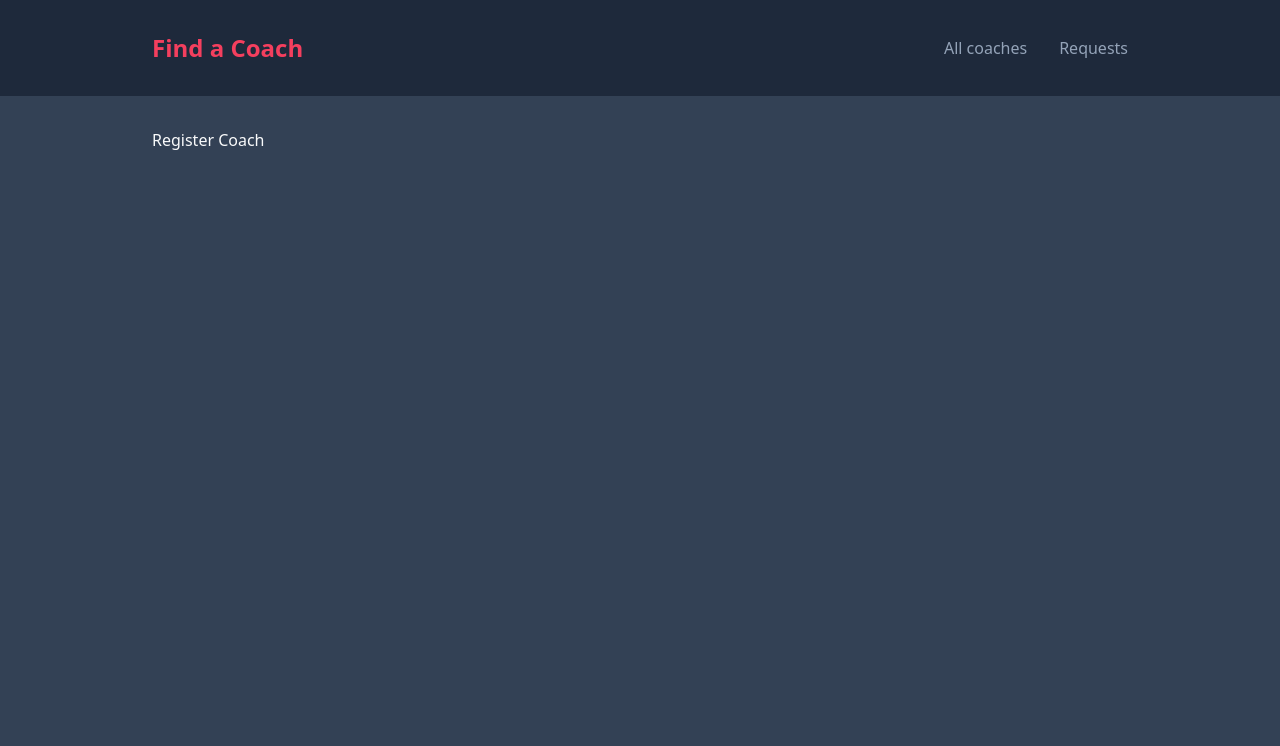
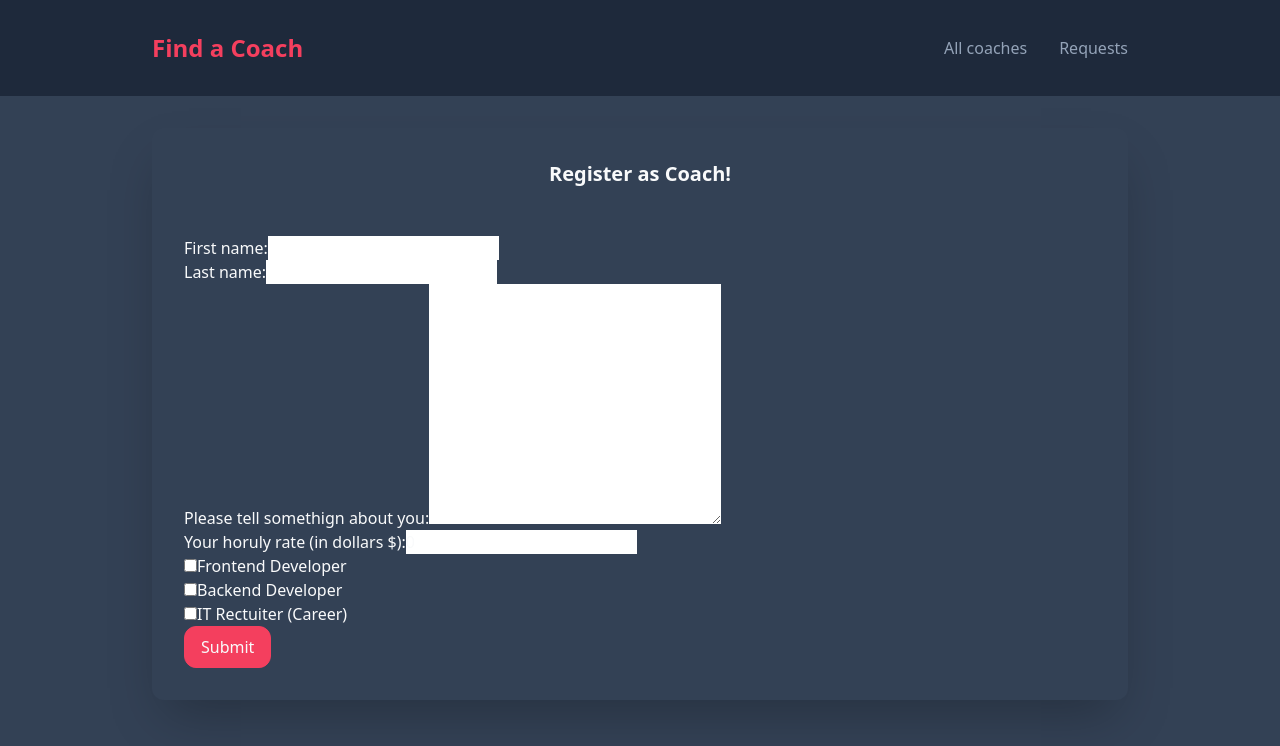
Before and after one commit to KacperNlp/Find-a-coach, a Vue app: page /register in a window 1280 px wide. Shown: the top 746 px of the page. Built offline with nearby package versions, Linux system fonts and the light colour scheme.

Commit message:
Create basic structure of register form for new coaches

```diff
--- /dev/null
+++ b/src/components/coaches/AppFormAreas.vue
@@ -0,0 +1,15 @@
+<template>
+  <ul>
+    <li v-for="area in areasList">
+      <input type="checkbox" :id="area.value" :value="area.value" /><label
+        :for="area.value"
+        >{{ area.label }}</label
+      >
+    </li>
+  </ul>
+</template>
+<script setup>
+const props = defineProps({
+  areasList: Array,
+});
+</script>
--- /dev/null
+++ b/src/components/coaches/AppFormInput.vue
@@ -0,0 +1,13 @@
+<template>
+  <div>
+    <label :for="inputId">{{ labelText }}</label>
+    <input type="text" :name="inputId" :id="inputId" />
+  </div>
+</template>
+
+<script setup>
+const props = defineProps({
+  labelText: String,
+  inputId: String,
+});
+</script>
--- /dev/null
+++ b/src/components/coaches/AppRegisterCoachForm.vue
@@ -0,0 +1,62 @@
+<template>
+  <form @submit.prevent="onSubmitForm">
+    <app-form-input
+      label-text="First name:"
+      input-id="firstName"
+    ></app-form-input>
+    <app-form-input
+      label-text="Last name:"
+      input-id="lastName"
+    ></app-form-input>
+    <div>
+      <label for="description">Please tell somethign about you:</label>
+      <textarea
+        name="description"
+        id="description"
+        cols="30"
+        rows="10"
+        v-model="description"
+      ></textarea>
+    </div>
+    <div>
+      <label for="rate">Your horuly rate (in dollars $):</label>
+      <input type="number" name="rate" id="rate" v-model.number="hourRate" />
+    </div>
+    <div>
+      <app-form-areas :areas-list="AREAS_LIST"></app-form-areas>
+    </div>
+    <app-button>Submit</app-button>
+  </form>
+</template>
+
+<script setup>
+import { ref } from "vue";
+
+import AppFormAreas from "./AppFormAreas.vue";
+import AppFormInput from "./AppFormInput.vue";
+
+const AREAS_LIST = [
+  {
+    value: "frontend",
+    label: "Frontend Developer",
+  },
+  {
+    value: "backend",
+    label: "Backend Developer",
+  },
+  {
+    value: "career",
+    label: "IT Rectuiter (Career)",
+  },
+];
+
+const firstName = ref("");
+const lastName = ref("");
+const description = ref("");
+const hourRate = ref(0);
+const areas = ref([]);
+
+const onSubmitForm = () => {
+  console.log(firstName.value);
+};
+</script>
--- a/src/pages/coaches/CoachRegister.vue
+++ b/src/pages/coaches/CoachRegister.vue
@@ -1,3 +1,12 @@
 <template>
-  <p>Register Coach</p>
+  <app-card>
+    <h2 class="mb-8 md:mb-12 text-base md:text-xl font-semibold text-center">
+      Register as Coach!
+    </h2>
+    <app-register-coach-form></app-register-coach-form>
+  </app-card>
 </template>
+
+<script setup>
+import AppRegisterCoachForm from "../../components/coaches/AppRegisterCoachForm.vue";
+</script>
```
